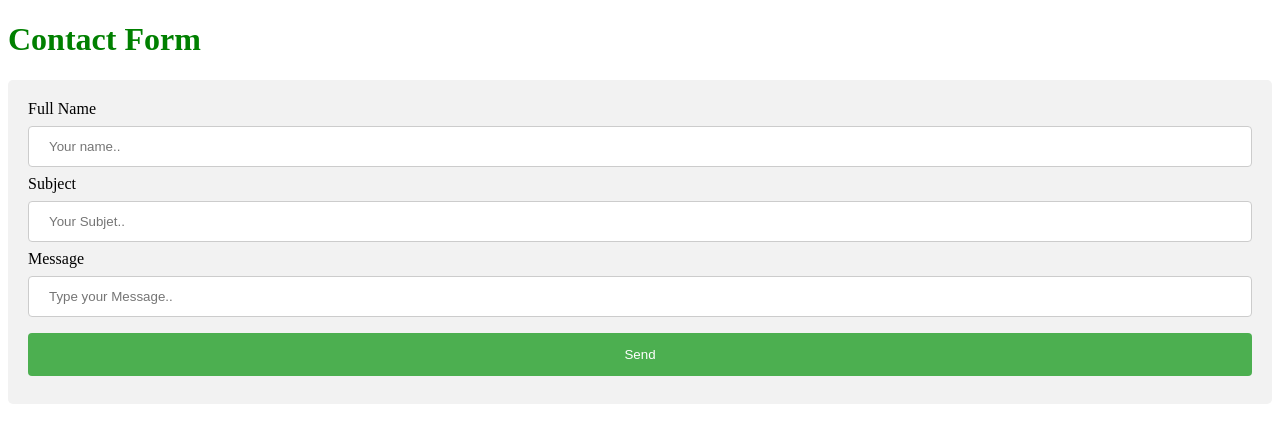
After one commit to MohamedSalahApdElzaher/Tech.blog, a PHP site: page /contact-form.php in a window 1280 px wide. The commit adds this page. Shown: the top 443 px of the page. Run offline with PHP 8.4, Linux system fonts and the light colour scheme.

Commit message:
Adding contact form and edit some features

```diff
--- /dev/null
+++ b/about.php
@@ -0,0 +1,3 @@
+<?php
+
+echo "Hello about";
--- /dev/null
+++ b/contact-form.php
@@ -0,0 +1,87 @@
+<?php error_reporting(E_ALL);
+
+
+   // add some client security validation inputs
+    if(isset($_POST['sumbit'])){
+
+        $name = trim($_POST['name']);
+        $message = trim($_POST['message']);
+        $subject = trim($_POST['subject']);
+
+        // send an message
+        $to = 'ms01010103727@gmail.com';
+
+        if (mail($to, $subject, $message )){
+
+              $message = "Your Message was sent succssful";
+              echo "<script type='text/javascript'>alert('$message');</script>";
+              header("location: index.php");
+
+         } else {
+
+              $message = "Error Sending Message!!";
+              echo "<script type='text/javascript'>alert('$message');</script>";
+              header("location: contact-form.php");
+
+        }
+    }
+
+?>
+
+
+<!DOCTYPE html>
+<html>
+<style>
+input[type=text], select {
+  width: 100%;
+  padding: 12px 20px;
+  margin: 8px 0;
+  display: inline-block;
+  border: 1px solid #ccc;
+  border-radius: 4px;
+  box-sizing: border-box;
+}
+
+input[type=submit] {
+  width: 100%;
+  background-color: #4CAF50;
+  color: white;
+  padding: 14px 20px;
+  margin: 8px 0;
+  border: none;
+  border-radius: 4px;
+  cursor: pointer;
+}
+
+input[type=submit]:hover {
+  background-color: #45a049;
+}
+
+div {
+  border-radius: 5px;
+  background-color: #f2f2f2;
+  padding: 20px;
+}
+</style>
+<body>
+
+<h1 style="color:green">Contact Form</h1>
+
+<div>
+  <form action="register.php" method="post">
+    <label for="name">Full Name</label>
+    <input type="text" id="name" name="name" placeholder="Your name.." required>
+
+
+    <label for="subject">Subject</label>
+    <input type="text" id="subject" name="subject" placeholder="Your Subjet.." required>
+
+     <label for="message">Message</label>
+     <input type="text" id="message" name="message" placeholder="Type your Message.." required>
+
+    <input type="submit" value="Send" name="submit">
+  </form>
+</div>
+
+</body>
+</html>
--- a/includes/nav.php
+++ b/includes/nav.php
@@ -17,10 +17,8 @@
                 <ul class="nav navbar-nav">
 
 
-                    <li><a href="https://www.linkedin.com/in/muhammad-sala7/">Linkedin</a></li>
-                    <li><a href="https://github.com/MohamedSalahApdElzaher">Github</a></li>
-                    <li><a href="https://www.facebook.com/profile.php?id=100004219846601">Facebook</a></li>
-                     <li><a href="https://www.youtube.com/channel/UCnVzhpqu7gFn_1ycHyI9ofA">Youtube</a></li>
+                    <li><a href="contact-form.php">Contact US</a></li>
+                    <li><a href="about.php">About</a></li>
                     <li><a href="register.php">Register</a></li>
 
 
--- a/search.php
+++ b/search.php
@@ -21,7 +21,7 @@
                          // search posts
                     if(isset($_POST['submit'])){
                        $search_text =  $_POST['search_text'];
-                       $query = "SELECT * FROM posts WHERE p_tags LIKE '%$search_text%'";
+                       $query = "SELECT * FROM posts WHERE p_title LIKE '%$search_text%'";
                        $result = mysqli_query($con, $query);
                     }
                         while($row = mysqli_fetch_assoc($result)){
```
Also changed, not shown: css/blog-home.css (+19 -0 lines), includes/footer.php (+12 -4 lines), includes/header.php (+2 -6 lines), index.php (+0 -8 lines), post.php (deleted, +0 -138 lines), register.php (+2 -21 lines).
